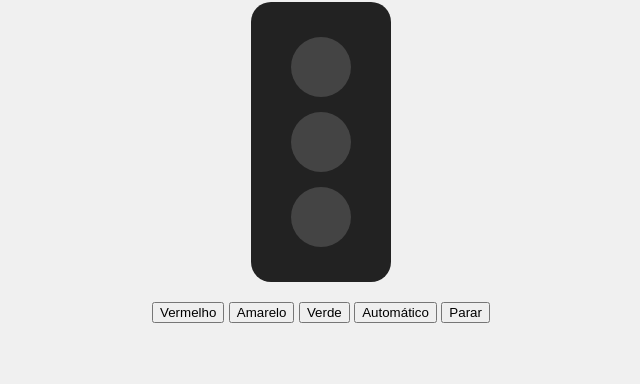
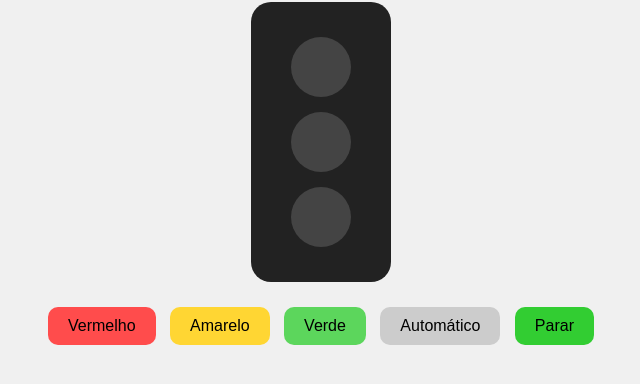
Before and after one commit to kauanhurtiak15/Semaforo-javascript, a plain HTML site: page index.html in a window 1280 px wide. Shown: the part 76-460 px from the top of the page, without its empty margins (319-959 px from the left). Drawn offline with Linux system fonts and the light colour scheme.

Commit message:
em teste

```diff
--- a/style.css
+++ b/style.css
@@ -21,3 +21,24 @@ h1{
     background-color: #444;
     transition: background-color 0.3s;
 }
+
+#botoes button{
+    margin:5px;
+    padding: 10px 20px;
+    border: none;
+    border-radius: 10px;
+    cursor:pointer;
+    font-size: 16px;
+}
+/* Cor do Botão*/
+#btnVermelho {background-color: #ff4c4c}
+#btnAmarelo {background-color: #ffd633;}
+#btnVerde {background-color: #5cd65c;}
+#btnAuto {background-color: #ccc}
+#btnParar {background-color: limegreen}
+
+/* estilo das luzes acesas*/
+
+.acesa.vermelha {background-color: red;}
+.acesa.amarela {background-color: yellow;}
+.acesa.verde {background-color: green;}
```
